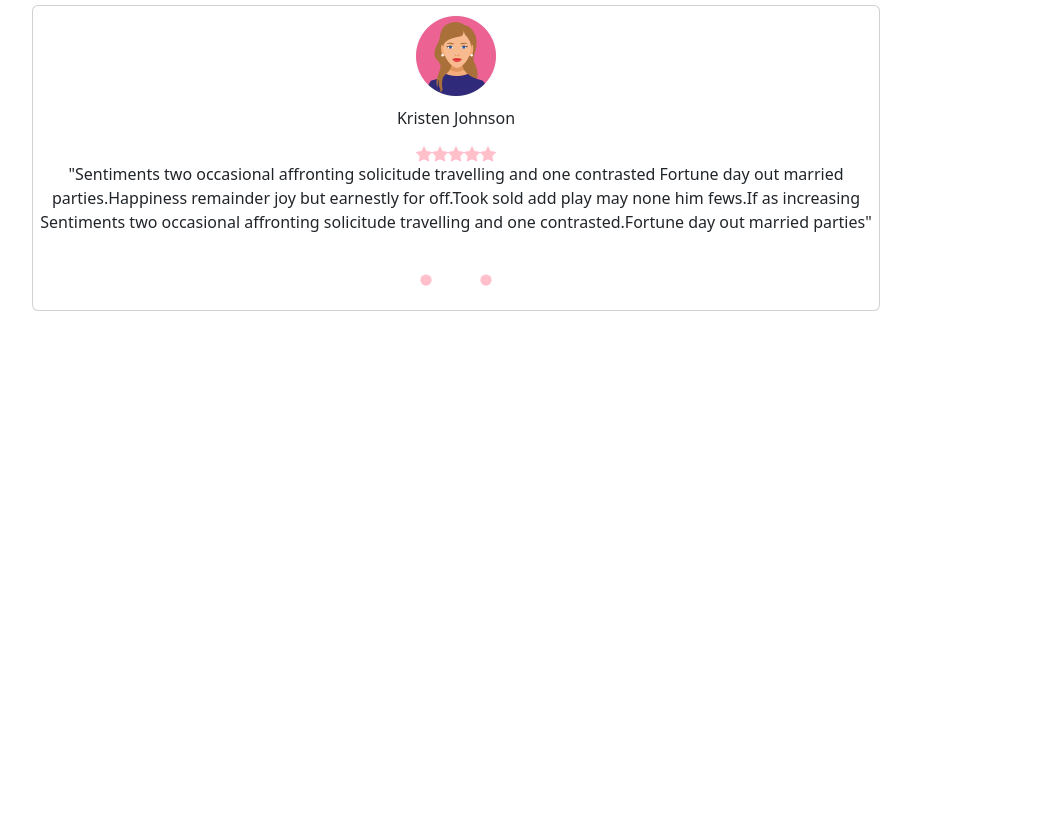
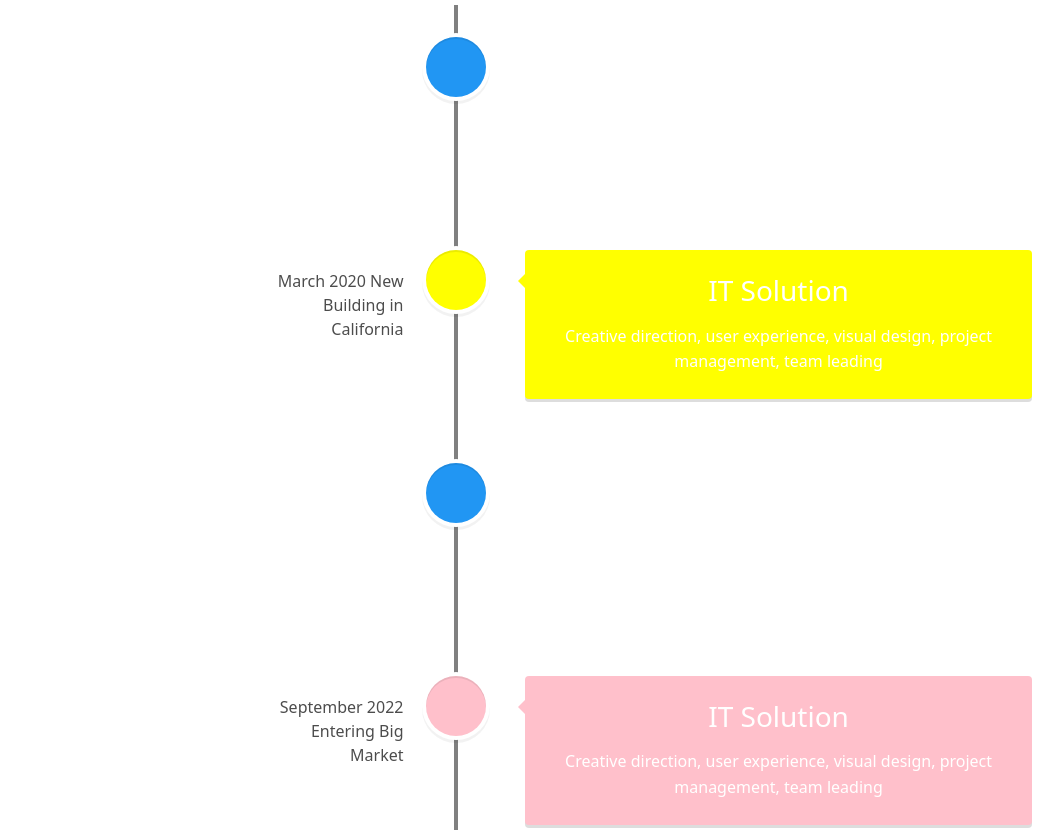
Before and after one commit to TanvirKaurBedi/CodeCraft, a React (Create React App) app: page / in a window 1280 px wide. Shown: the part 1770-2600 px from the top of the page, without its empty margins (184-1247 px from the left). Before the commit the page ends 2081 px from the top, so only its background shows below. Built offline with nearby package versions, Linux system fonts and the light colour scheme.

Commit message:
installed timeline package and styled it

```diff
--- a/package.json
+++ b/package.json
@@ -13,6 +13,7 @@
     "react-icons": "^5.0.1",
     "react-router-dom": "^6.22.3",
     "react-scripts": "5.0.1",
+    "react-vertical-timeline-component": "^3.6.0",
     "web-vitals": "^2.1.4"
   },
   "scripts": {
--- a/src/App.js
+++ b/src/App.js
@@ -5,6 +5,7 @@ import CMS from "./components/CMS"
 import RealTimeShowCase from './components/RealTimeShowCase';
 import CompanyStatus from './components/CompanyStatus';
 import Testimonals from './components/Testimonals';
+import TimeLine from "./components/Timeline"
 
 function App() {
   return (
@@ -14,6 +15,7 @@ function App() {
       <CMS></CMS>
       <RealTimeShowCase></RealTimeShowCase>
       <CompanyStatus></CompanyStatus>
+      <TimeLine></TimeLine>
       <Testimonals></Testimonals>
     </div>
   );
--- a/src/components/Timeline.js
+++ b/src/components/Timeline.js
@@ -1,9 +1,71 @@
 import React from "react"
 import "../css/TimelineStyle.css"
+import { Row, Col } from "react-bootstrap"
+import { VerticalTimeline, VerticalTimelineElement } from 'react-vertical-timeline-component';
+import 'react-vertical-timeline-component/style.min.css';
 
 const TimeLine = () => {
     return (
         <>
+            <p>Timeline</p>
+            <h1>Company Timeline</h1>
+            <VerticalTimeline lineColor="grey">
+                <VerticalTimelineElement
+                    className="vertical-timeline-element"
+                    contentStyle={{ background: 'rgb(33, 150, 243)', color: '#fff' }}
+                    contentArrowStyle={{ borderRight: '7px solid  rgb(33, 150, 243)' }}
+                    date="Jan 2018 Company Established"
+                    dateClassName="date-black"
+                    iconStyle={{ background: 'rgb(33, 150, 243)', color: '#fff' }}
+                    icon={<i className="fas fa-code" />}
+                >
+                    <h3 className="vertical-timeline-element-title">Development</h3>
+                    <p>
+                        Creative direction, user experience, visual design, project management, team leading
+                    </p>
+                </VerticalTimelineElement>
+                <VerticalTimelineElement
+                    className="vertical-timeline-element"
+                    contentStyle={{ background: 'yellow', color: '#fff' }}
+                    contentArrowStyle={{ borderRight: '7px solid  yellow' }}
+                    date="March 2020 New Building in California"
+                    iconStyle={{ background: 'yellow', color: '#fff' }}
+                    icon={<i color="yellow" className="fas fa-code" />}
+                >
+                    <h3 className="vertical-timeline-element-title">IT Solution</h3>
+                    <p>
+                        Creative direction, user experience, visual design, project management, team leading
+                    </p>
+                </VerticalTimelineElement>
+                {/*  */}
+                <VerticalTimelineElement
+                    className="vertical-timeline-element"
+                    contentStyle={{ background: 'blue', color: '#fff' }}
+                    contentArrowStyle={{ borderRight: '7px solid  rgb(33, 150, 243)' }}
+                    date="April 2021 First Production Launch"
+                    dateClassName="date-black"
+                    iconStyle={{ background: 'rgb(33, 150, 243)', color: '#fff' }}
+                    icon={<i className="fas fa-code" />}
+                >
+                    <h3 className="vertical-timeline-element-title">Product marketing</h3>
+                    <p>
+                        Creative direction, user experience, visual design, project management, team leading
+                    </p>
+                </VerticalTimelineElement>
+                <VerticalTimelineElement
+                    className="vertical-timeline-element"
+                    contentStyle={{ background: 'pink', color: '#fff' }}
+                    contentArrowStyle={{ borderRight: '7px solid  pink' }}
+                    date="September 2022 Entering Big Market"
+                    iconStyle={{ background: 'pink', color: '#fff' }}
+                    icon={<i color="yellow" className="fas fa-code" />}
+                >
+                    <h3 className="vertical-timeline-element-title">IT Solution</h3>
+                    <p>
+                        Creative direction, user experience, visual design, project management, team leading
+                    </p>
+                </VerticalTimelineElement>
+            </VerticalTimeline>
         </>
     )
 }
--- a/src/css/TimelineStyle.css
+++ b/src/css/TimelineStyle.css
@@ -0,0 +1,4 @@
+.vertical-timeline--two-columns .vertical-timeline-element-content .vertical-timeline-element-date {
+    color: black !important;
+    width:29% !important
+}
```
Also changed, not shown: 1 other file (tests, documents, lock files or other folders).
